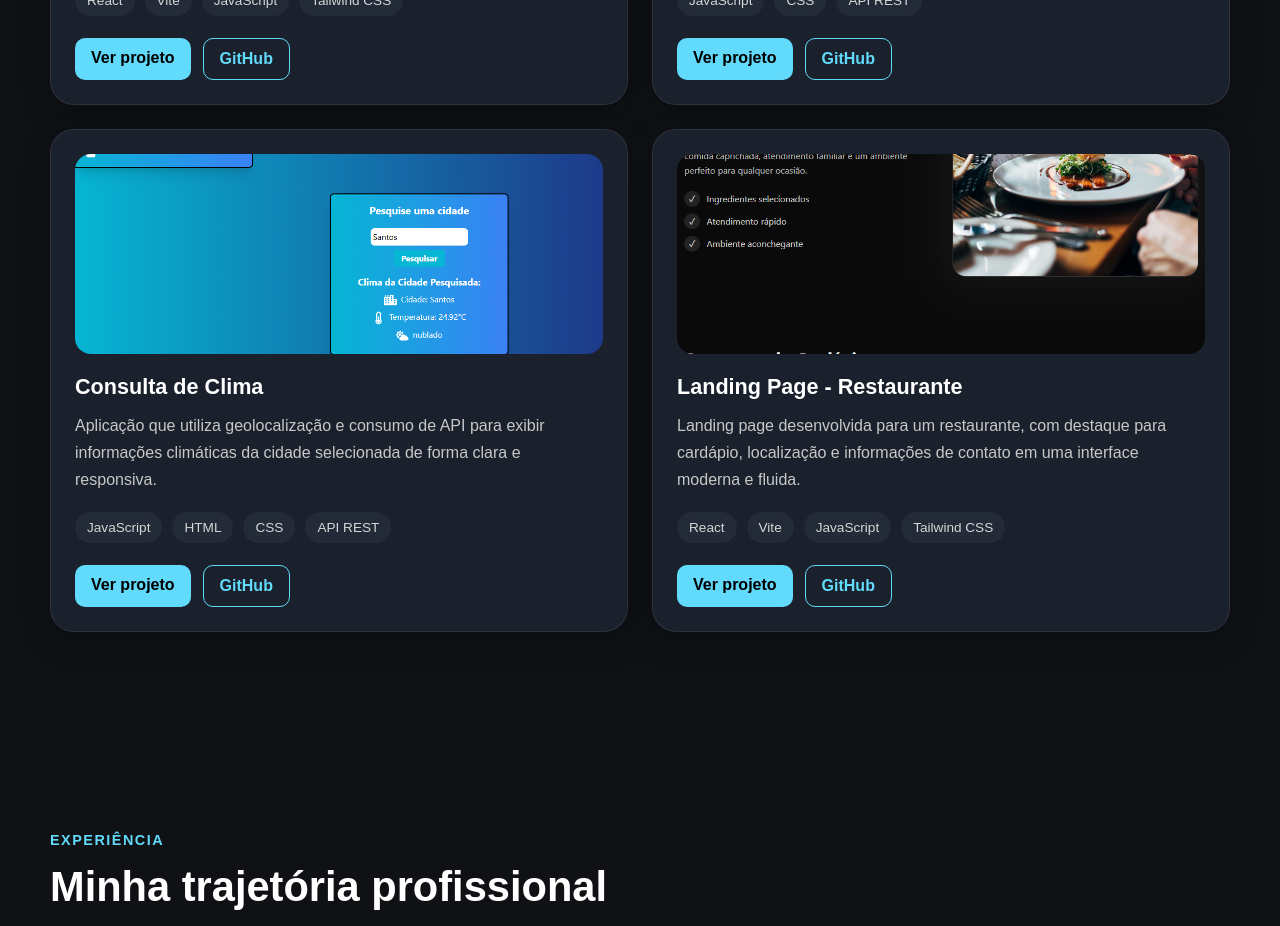
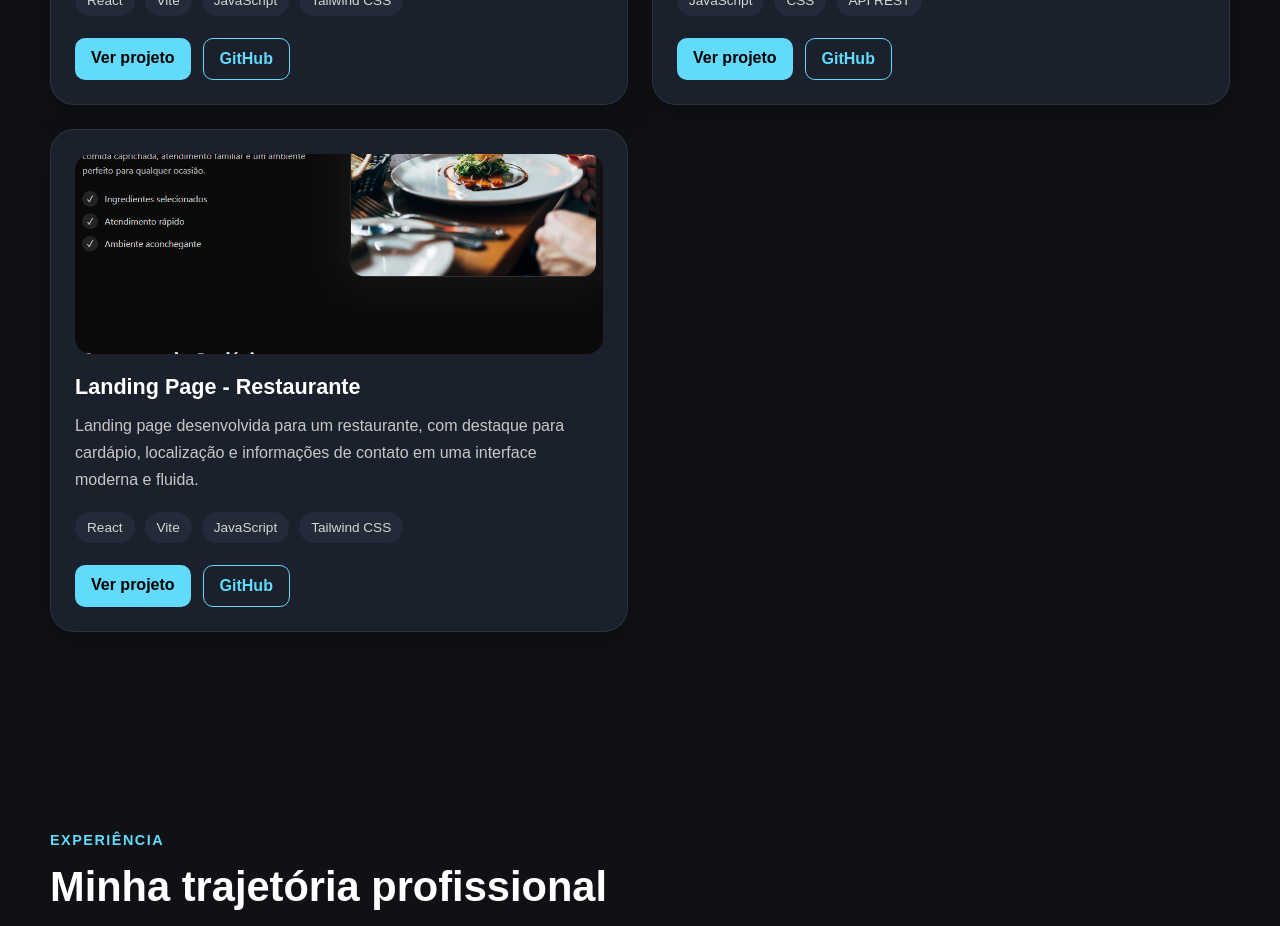
Before and after one commit to EldenXLe/Meu-Portfolio-Leandro-Rodrigues, a React (Vite) app: page / in a window 1280 px wide. Shown: the part 2940-3866 px from the top of the page. Built offline with nearby package versions, Linux system fonts and the light colour scheme.

Commit message:
ajuste de projetos

```diff
--- a/src/data/projects.js
+++ b/src/data/projects.js
@@ -26,16 +26,6 @@ const projects = [
   },
   {
     id: 3,
-    title: "Consulta de Clima",
-    description:
-      "Aplicação que utiliza geolocalização e consumo de API para exibir informações climáticas da cidade selecionada de forma clara e responsiva.",
-    techs: ["JavaScript", "HTML", "CSS", "API REST"],
-    image: clima,
-    demo: "https://consulta-clima-ten.vercel.app",
-    github: "https://github.com/EldenXLe/Consulta-Clima",
-  },
-  {
-    id: 4,
     title: "Landing Page - Restaurante",
     description:
       "Landing page desenvolvida para um restaurante, com destaque para cardápio, localização e informações de contato em uma interface moderna e fluida.",
```
Also changed, not shown: src/assets/images/profile/profile.jpeg.
